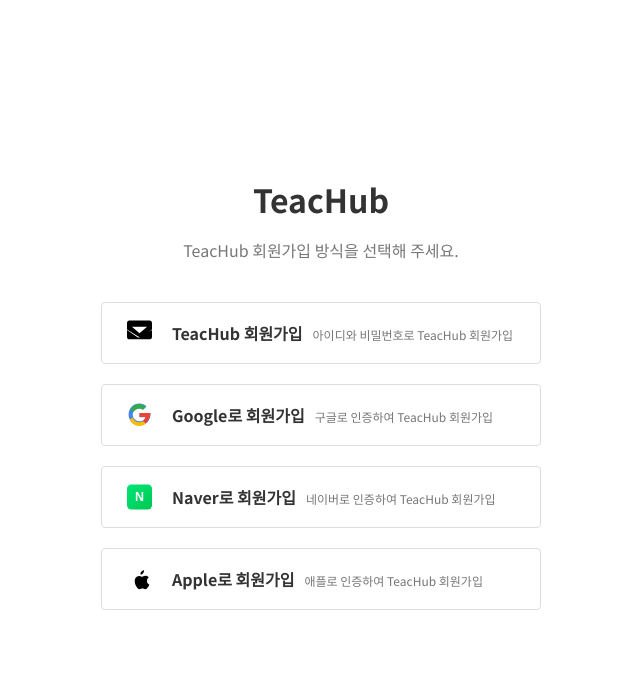
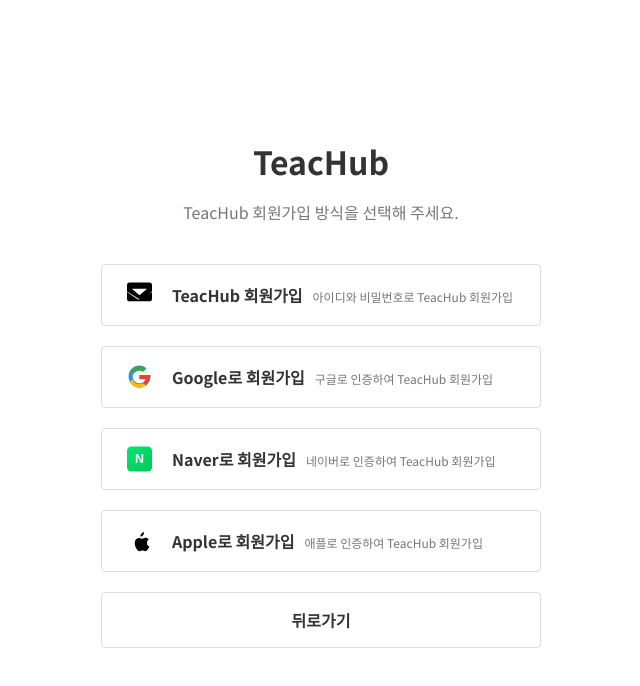
Before and after one commit to KoesJin/Daelim_LeeJaeSeok_TeamProJect, a React (Create React App) app: page /checksignuppage in a window 1280 px wide. Shown: the top 686 px of the page, without its empty margins (319-959 px from the left). Built offline with nearby package versions, Linux system fonts and the light colour scheme.

Commit message:
뒤로가기 버튼 추가

```diff
--- a/src/css/SignUpPage/CheckSignUpPage/CheckSignUpPage.module.css
+++ b/src/css/SignUpPage/CheckSignUpPage/CheckSignUpPage.module.css
@@ -99,6 +99,25 @@
     margin-left: 10px;
 }
 
+.backButton {
+    display: flex;
+    align-items: center;
+    justify-content: center;
+    padding: 15px;
+    margin: 10px 0;
+    background-color: white;
+    border: 1px solid #ddd;
+    border-radius: 4px;
+    cursor: pointer;
+    font-size: 16px;
+    transition: background-color 0.3s ease;
+    text-align: left;
+}
+
+.backButton:hover {
+    background-color: #f7f7f7;
+}
+
 /* 작은 화면에서 스크롤 활성화 */
 @media (max-height: 850px) {
     .ScrollContainer {
--- a/src/page/SignUp/CheckSignUpPage.jsx
+++ b/src/page/SignUp/CheckSignUpPage.jsx
@@ -7,6 +7,7 @@ import NaverIcon from '../../svg/LoginPage/NaverIcon';
 import EmailIcon from '../../svg/SignUpPage/EmailIcon';
 
 function CheckSignUpPage() {
+    // useNavigate 훅
     const navigate = useNavigate();
 
     const handleSignUpWithEmail = () => {
@@ -50,6 +51,11 @@ function CheckSignUpPage() {
                                 <span className={styles.subText}>애플로 인증하여 TeacHub 회원가입</span>
                             </div>
                         </button>
+                        <button className={styles.backButton} onClick={() => navigate('/')}>
+                            <div>
+                                <span className={styles.mainText}>뒤로가기</span>
+                            </div>
+                        </button>
                     </div>
                 </div>
             </div>
```
